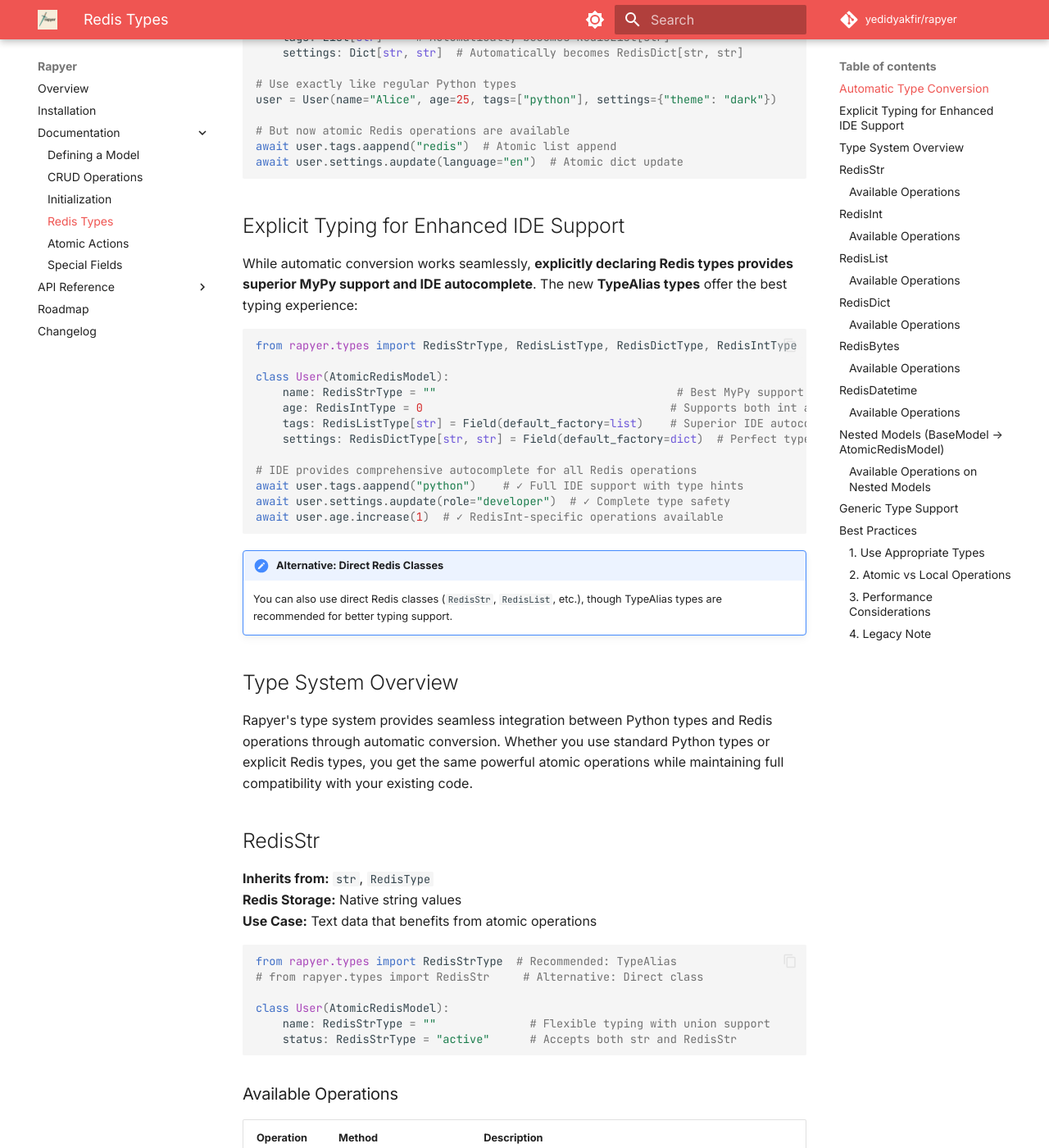
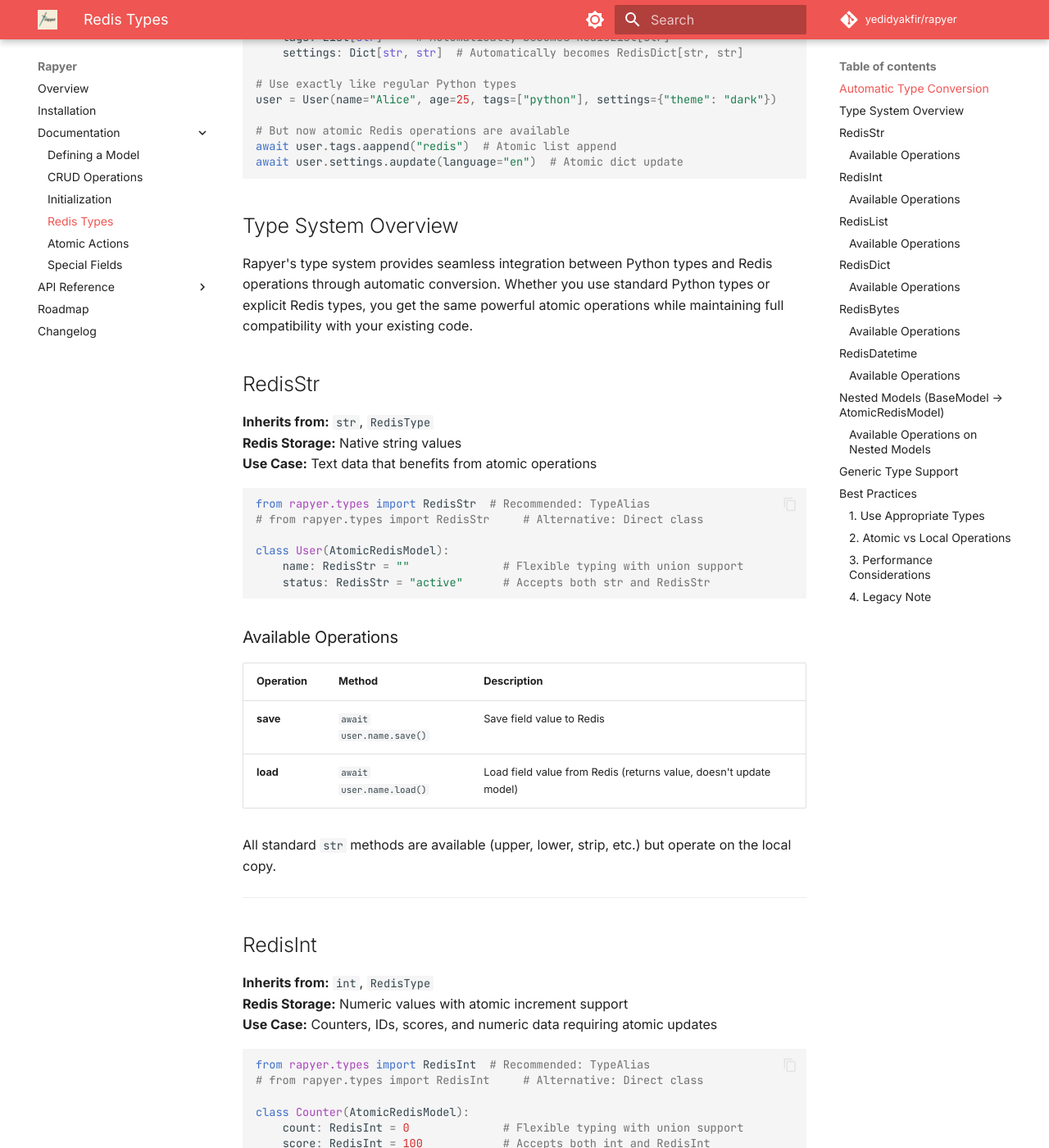
Before and after one commit to yedidyakfir/rapyer, an MkDocs documentation site: the page built from docs/documentation/redis-types.md, in a window 1280 px wide and 1400 px high, scrolled down 732 px. Shown: the whole window at 82% size. Built offline with MkDocs 1.6.1 and Material for MkDocs 9.7.7, drawn with Linux system fonts in a browser that asks for light colours; comment, search, counter and statistics services are not loaded; some of the changed text lies outside the part shown.

Commit message:
[ufify-redistype-and-types] - use type checking for ide support to keep the redis type unify

````diff
--- a/docs/documentation/redis-types.md
+++ b/docs/documentation/redis-types.md
@@ -29,29 +29,6 @@
 await user.settings.aupdate(language="en")  # Atomic dict update
 ```
 
-## Explicit Typing for Enhanced IDE Support
-
-While automatic conversion works seamlessly, **explicitly declaring Redis types provides superior MyPy support and IDE autocomplete**. The new **TypeAlias types** offer the best typing experience:
-
-```python
-from rapyer.types import RedisStrType, RedisListType, RedisDictType, RedisIntType
-
-class User(AtomicRedisModel):
-    name: RedisStrType = ""                                    # Best MyPy support with union types
-    age: RedisIntType = 0                                     # Supports both int and RedisInt
-    tags: RedisListType[str] = Field(default_factory=list)    # Superior IDE autocomplete
-    settings: RedisDictType[str, str] = Field(default_factory=dict)  # Perfect type safety
-
-# IDE provides comprehensive autocomplete for all Redis operations
-await user.tags.aappend("python")    # ✓ Full IDE support with type hints
-await user.settings.aupdate(role="developer")  # ✓ Complete type safety
-await user.age.increase(1)  # ✓ RedisInt-specific operations available
-```
-
-!!! note "Alternative: Direct Redis Classes"
-    You can also use direct Redis classes (`RedisStr`, `RedisList`, etc.), though TypeAlias types are recommended for better typing support.
-
-
 ## Type System Overview
 
 Rapyer's type system provides seamless integration between Python types and Redis operations through automatic conversion. Whether you use standard Python types or explicit Redis types, you get the same powerful atomic operations while maintaining full compatibility with your existing code.
@@ -63,12 +40,12 @@
 **Use Case:** Text data that benefits from atomic operations
 
 ```python
-from rapyer.types import RedisStrType  # Recommended: TypeAlias
+from rapyer.types import RedisStr  # Recommended: TypeAlias
 # from rapyer.types import RedisStr     # Alternative: Direct class
 
 class User(AtomicRedisModel):
-    name: RedisStrType = ""              # Flexible typing with union support
-    status: RedisStrType = "active"      # Accepts both str and RedisStr
+    name: RedisStr = ""              # Flexible typing with union support
+    status: RedisStr = "active"      # Accepts both str and RedisStr
 ```
 
 ### Available Operations
@@ -89,12 +66,12 @@
 **Use Case:** Counters, IDs, scores, and numeric data requiring atomic updates
 
 ```python
-from rapyer.types import RedisIntType  # Recommended: TypeAlias
+from rapyer.types import RedisInt  # Recommended: TypeAlias
 # from rapyer.types import RedisInt     # Alternative: Direct class
 
 class Counter(AtomicRedisModel):
-    count: RedisIntType = 0              # Flexible typing with union support
-    score: RedisIntType = 100            # Accepts both int and RedisInt
+    count: RedisInt = 0              # Flexible typing with union support
+    score: RedisInt = 100            # Accepts both int and RedisInt
 ```
 
 ### Available Operations
@@ -117,12 +94,12 @@
 **Use Case:** Collections, queues, and ordered data requiring atomic list operations
 
 ```python
-from rapyer.types import RedisListType  # Recommended: TypeAlias
+from rapyer.types import RedisList  # Recommended: TypeAlias
 # from rapyer.types import RedisList     # Alternative: Direct class
 
 class UserProfile(AtomicRedisModel):
-    tags: RedisListType[str] = Field(default_factory=list)    # Flexible typing with union support
-    scores: RedisListType[int] = Field(default_factory=list)  # Accepts both list[int] and RedisList[int]
+    tags: RedisList[str] = Field(default_factory=list)    # Flexible typing with union support
+    scores: RedisList[int] = Field(default_factory=list)  # Accepts both list[int] and RedisList[int]
 ```
 
 ### Available Operations
@@ -148,12 +125,12 @@
 **Use Case:** Key-value mappings, settings, and structured data requiring atomic updates
 
 ```python
-from rapyer.types import RedisDictType  # Recommended: TypeAlias
+from rapyer.types import RedisDict  # Recommended: TypeAlias
 # from rapyer.types import RedisDict     # Alternative: Direct class
 
 class UserSettings(AtomicRedisModel):
-    preferences: RedisDictType[str, str] = Field(default_factory=dict)  # Flexible typing with union support
-    metadata: RedisDictType[str, int] = Field(default_factory=dict)     # Accepts both dict and RedisDict
+    preferences: RedisDict[str, str] = Field(default_factory=dict)  # Flexible typing with union support
+    metadata: RedisDict[str, int] = Field(default_factory=dict)     # Accepts both dict and RedisDict
 ```
 
 ### Available Operations
````
Also changed, not shown: other parts of docs/documentation/redis-types.md (+6 -6 lines), 8 other files.
